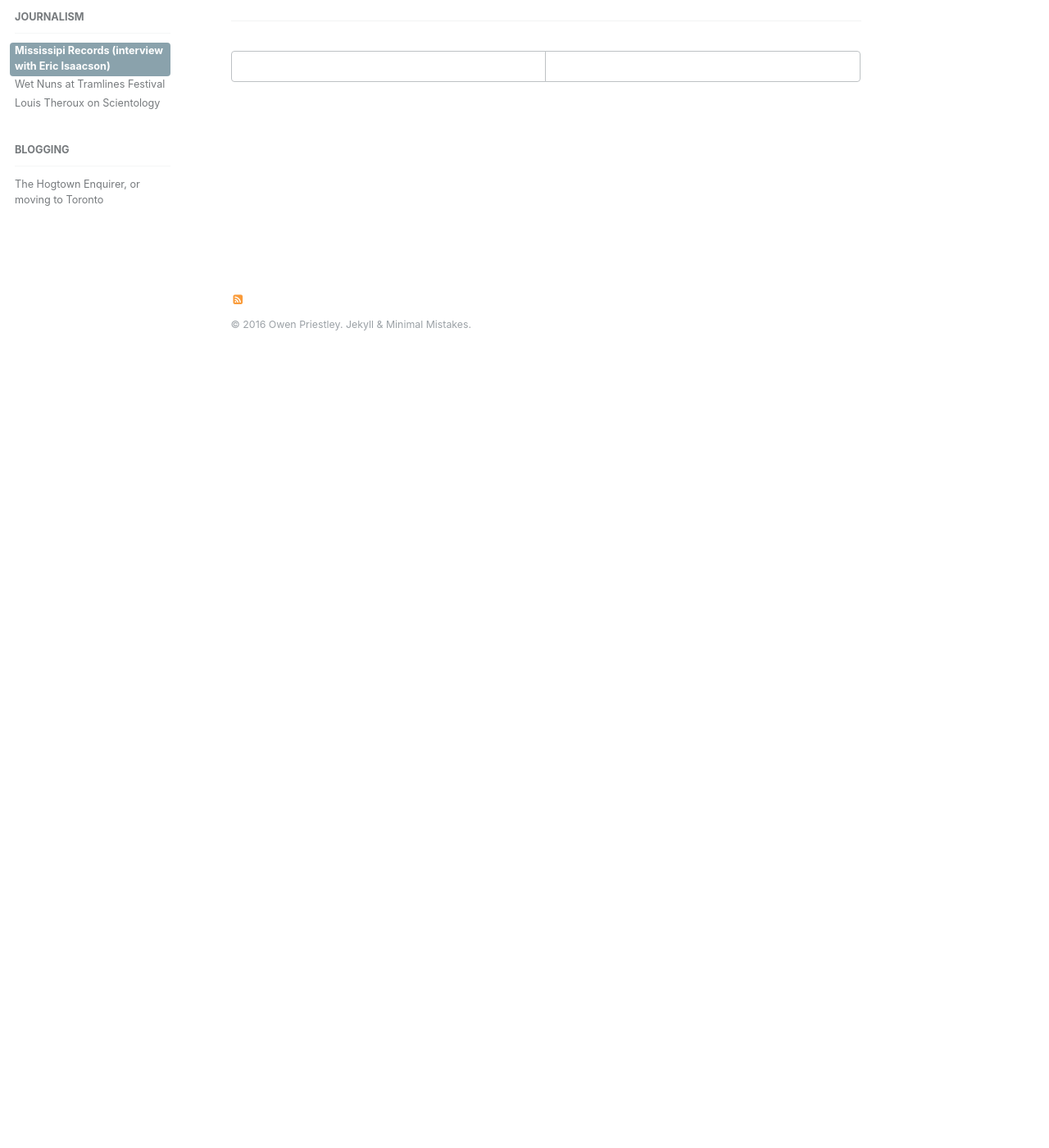
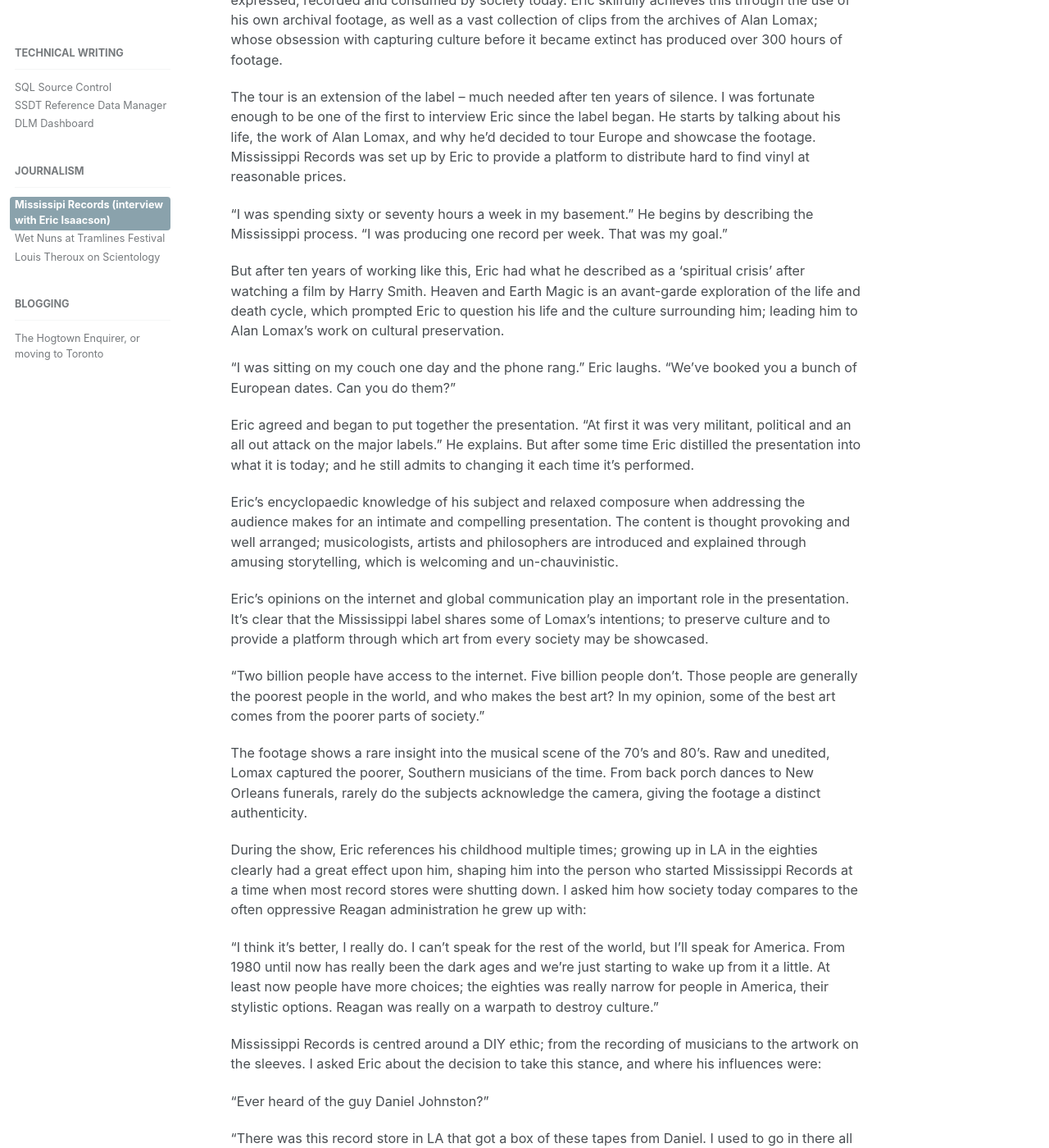
Before and after one commit to owenpriestley/owenpriestley.github.io, a Jekyll site: the page built from _portfolio/journalism/mississipi_records.md, in a window 1280 px wide and 1400 px high, scrolled down 270 px. Shown: the whole window at 82% size. Built offline with Jekyll 4.4.1, drawn with Linux system fonts in a browser that asks for light colours; before the commit the page ends 900 px from its top, so only the background shows below that; some of the changed text lies outside the part shown.

Commit message:
Add mississipi records article

```diff
--- a/_portfolio/journalism/mississipi_records.md
+++ b/_portfolio/journalism/mississipi_records.md
@@ -7,4 +7,42 @@
 sidebar:
   nav: "portfolio"
 ---
-<h1 style="text-align: center; color: navy; text-indent: -1em; text-decoration: underline"><i>Mississipi Records</i></h1>
+Mississippi Records is a truly unique record store; it's slogan Love Over Gold, perfectly sums up both the store, and owner Eric Isaacson's goals.
+
+**I Don't Feel At Home In This World Anymore** is an in depth exploration into culture and how it's expressed, recorded and consumed by society today. Eric skilfully achieves this through the use of his own archival footage, as well as a vast collection of clips from the archives of Alan Lomax; whose obsession with capturing culture before it became extinct has produced over 300 hours of footage.
+
+The tour is an extension of the label – much needed after ten years of silence. I was fortunate enough to be one of the first to interview Eric since the label began. He starts by talking about his life, the work of Alan Lomax, and why he'd decided to tour Europe and showcase the footage. Mississippi Records was set up by Eric to provide a platform to distribute hard to find vinyl at reasonable prices.
+
+"I was spending sixty or seventy hours a week in my basement." He begins by describing the Mississippi process. "I was producing one record per week. That was my goal."
+
+But after ten years of working like this, Eric had what he described as a 'spiritual crisis' after watching a film by Harry Smith. Heaven and Earth Magic is an avant-garde exploration of the life and death cycle, which prompted Eric to question his life and the culture surrounding him; leading him to Alan Lomax's work on cultural preservation.
+
+"I was sitting on my couch one day and the phone rang." Eric laughs. "We've booked you a bunch of European dates. Can you do them?"
+
+Eric agreed and began to put together the presentation. "At first it was very militant, political and an all out attack on the major labels." He explains. But after some time Eric distilled the presentation into what it is today; and he still admits to changing it each time it's performed.
+
+Eric's encyclopaedic knowledge of his subject and relaxed composure when addressing the audience makes for an intimate and compelling presentation. The content is thought provoking and well arranged; musicologists, artists and philosophers are introduced and explained through amusing storytelling, which is welcoming and un-chauvinistic.
+
+Eric's opinions on the internet and global communication play an important role in the presentation. It's clear that the Mississippi label shares some of Lomax's intentions; to preserve culture and to provide a platform through which art from every society may be showcased.
+
+"Two billion people have access to the internet. Five billion people don't. Those people are generally the poorest people in the world, and who makes the best art? In my opinion, some of the best art comes from the poorer parts of society."
+
+The footage shows a rare insight into the musical scene of the 70's and 80's. Raw and unedited, Lomax captured the poorer, Southern musicians of the time. From back porch dances to New Orleans funerals, rarely do the subjects acknowledge the camera, giving the footage a distinct authenticity.
+
+During the show, Eric references his childhood multiple times; growing up in LA in the eighties clearly had a great effect upon him, shaping him into the person who started Mississippi Records at a time when most record stores were shutting down. I asked him how society today compares to the often oppressive Reagan administration he grew up with:
+
+"I think it's better, I really do. I can't speak for the rest of the world, but I'll speak for America. From 1980 until now has really been the dark ages and we're just starting to wake up from it a little. At least now people have more choices; the eighties was really narrow for people in America, their stylistic options. Reagan was really on a warpath to destroy culture."
+
+Mississippi Records is centred around a DIY ethic; from the recording of musicians to the artwork on the sleeves. I asked Eric about the decision to take this stance, and where his influences were:
+
+"Ever heard of the guy Daniel Johnston?"
+
+"There was this record store in LA that got a box of these tapes from Daniel. I used to go in there all the time; just listen to the listening station but never buy anything. One day I came in and they were joking: 'It's what that kid would sound like if he made music.' They handed me the tapes and said: 'Take them, they're terrible.' I took them home and they were the best things I ever heard."
+
+"All the covers were like super homemade and the music was totally lo-fi recorded at home and really beautiful to me. In my head, because of what was said at the record store, I thought he was a kid my age; even though in reality he was like 25 and living in an insane asylum."
+
+"That was definitely the tipping point where I realised 'Woah, I can make my own art, I can make my own music and I don't have to rely on anybody else. I can figure it out.'"
+
+Eric was the perfect companion to the footage, and despite the two never having met, Eric showed great enthusiasm and genuine belief in continuing Lomax's work. This is the first time Eric has done any kind of tour, and from speaking to him after the show, I gathered it could be the only time.
+
+"I've always liked the idea of appreciation" He explained. "But I don't like the idea of direct attention. Maybe the best way for me to operate is in darkness, in secret. It's working; this is proof. People are getting the records, getting the ideas without me having to say anything. In the future if I do something like this I want it to be more about art than a message."
```
